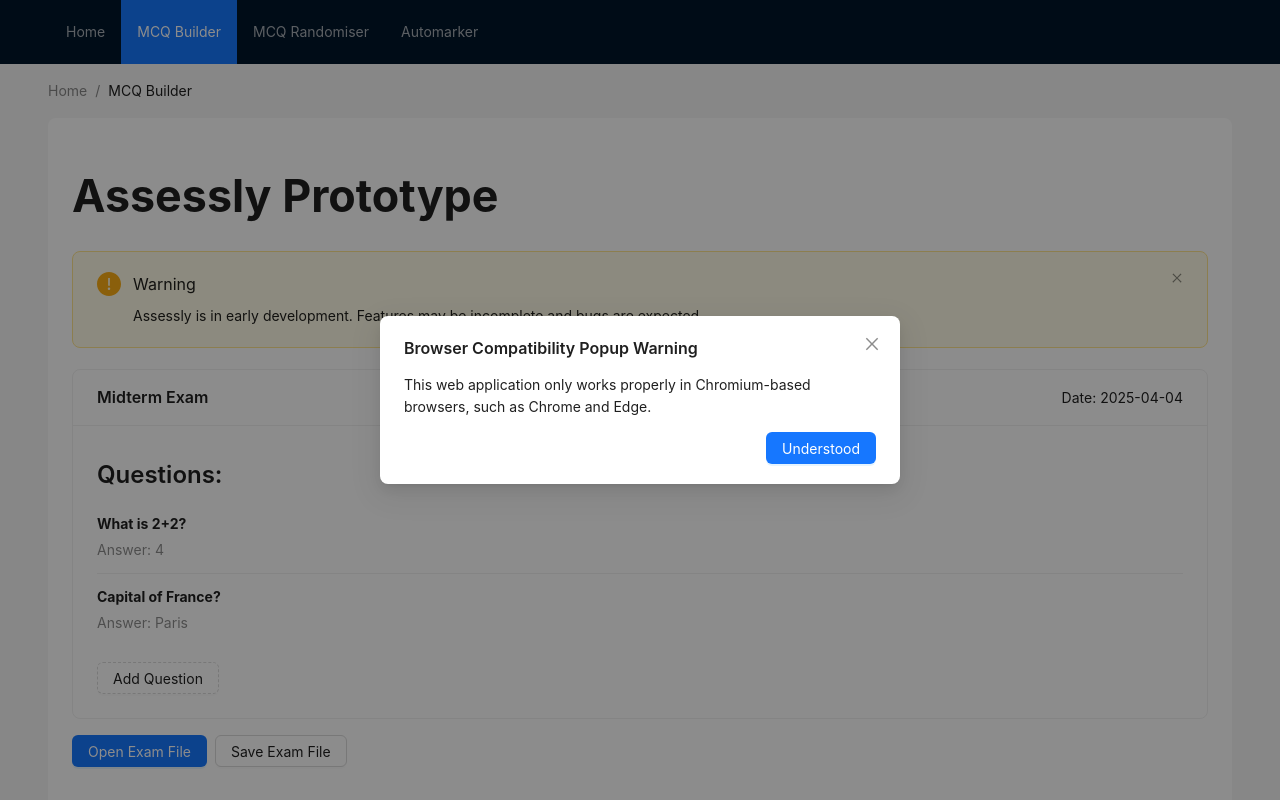
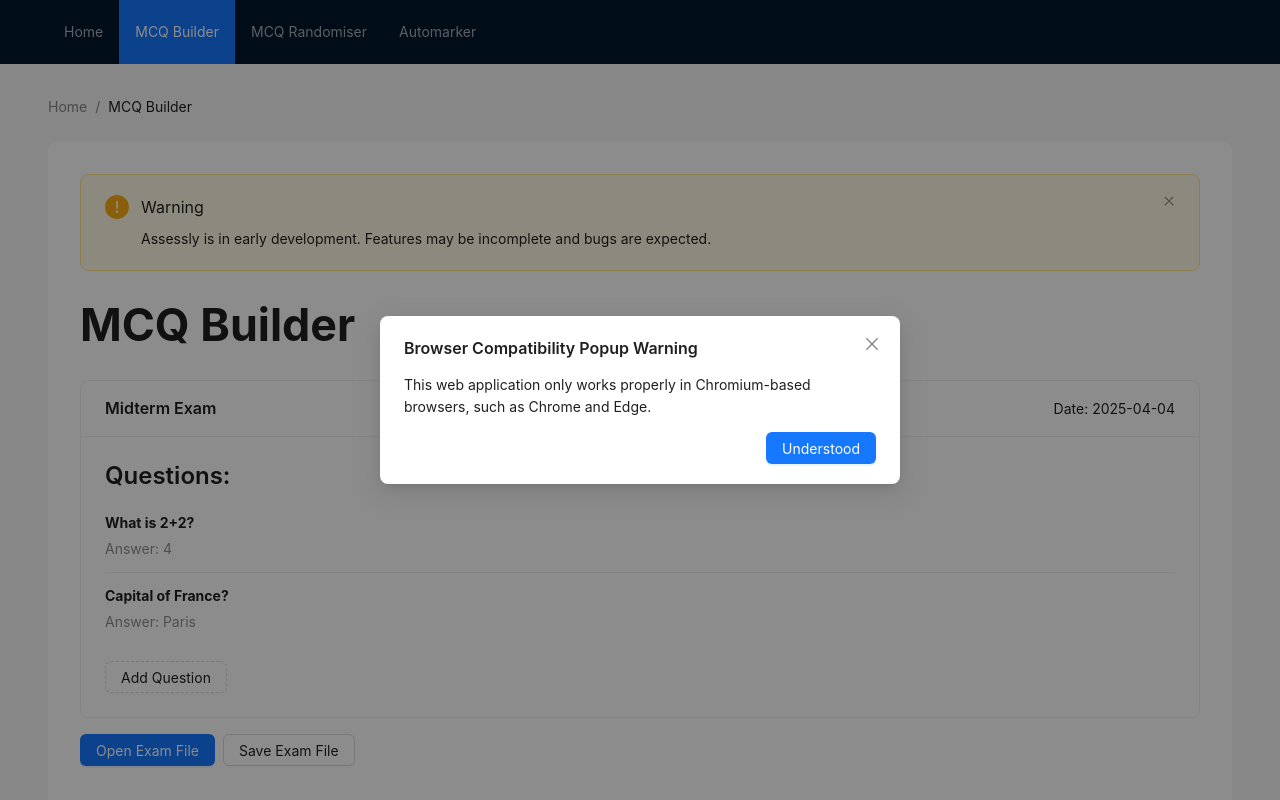
Before and after one commit to uoa-compsci399-2025-s1/capstone-project-2025-s1-team-11, a React (Vite) app in the folder frontend/: page / in a window 1280 px wide. Shown: the top 800 px of the page. Built offline with nearby package versions, Linux system fonts and the light colour scheme.

Commit message:
Layout changes
Updated spacing between elements on the questions Card. Moved Alert and heading from App.jsx to ExamPageFS.jsx.

```diff
--- a/frontend/src/App.jsx
+++ b/frontend/src/App.jsx
@@ -18,16 +18,6 @@ const App = () => {
   return (
     <MCQLayout>
       <PopupWarning visible={showWarning} onClose={() => setShowWarning(false)} />
-
-      <h1>Assessly Prototype</h1>
-      <Alert
-        message="Warning"
-        description="Assessly is in early development. Features may be incomplete and bugs are expected."
-        type="warning"
-        showIcon
-        closable
-      />
-      <br />
       <ExamPageFS />
     </MCQLayout>
   );
--- a/frontend/src/components/Layout.jsx
+++ b/frontend/src/components/Layout.jsx
@@ -17,14 +17,15 @@ const MCQLayout = ({ children }) => {
 
   return (
     <Layout style={{ minHeight: '100vh', minWidth: '100vw', display: 'flex', flexDirection: 'column' }}>
-      <Header style={{ display: 'flex', alignItems: 'center', color: '#00457D' }}>
+            <Header style={{ display: 'flex', alignItems: 'center', padding: '0 24px' }}>
         {/* update logo */}
-        <div className="logo" />
+        <div className="logo" style={{ marginRight: '24px' }} />
         {/* default key 2 = mcq creator tab */}
         <Menu theme="dark" mode="horizontal" defaultSelectedKeys={['2']} items={items} style={{ flex: 1, minWidth: 0 }} />
       </Header>
-      <Content style={{ padding: '0 48px', flex: 1 }}>
-        <Breadcrumb style={{ margin: '16px 0' }}>
+      <Content style={{ padding: '32px 48px', flex: 1 }}>
+        <div style={{maxWidth: '1200px', margin: '0 auto'}}>
+        <Breadcrumb style={{ marginBottom: '24px' }}>
           <Breadcrumb.Item>Home</Breadcrumb.Item>
           <Breadcrumb.Item>MCQ Builder</Breadcrumb.Item>
         </Breadcrumb>
@@ -33,13 +34,14 @@ const MCQLayout = ({ children }) => {
             background: colorBgContainer,
             borderRadius: borderRadiusLG,
             minHeight: '800px',
-            padding: '24px'
+            padding: '32px'
           }}
         >
-          {children}
+            {children}
+            </div>
         </div>
       </Content>
-      <Footer style={{ textAlign: 'center' }}>
+      <Footer style={{ textAlign: 'center', padding: '16px 24px' }}>
         University of Auckland | {new Date().getFullYear()} | Created by Team 11 (Cache Converters)
       </Footer>
     </Layout>
--- a/frontend/src/pages/ExamPageFS.jsx
+++ b/frontend/src/pages/ExamPageFS.jsx
@@ -1,5 +1,5 @@
 import React, { useState } from "react";
-import { Button, Space, Card, List, Typography } from 'antd';
+import { Button, Space, Card, List, Typography, Alert } from 'antd';
 import Exam from "../models/ExamFS.js";
 import { Question } from "../models/QuestionFS.js";
 import { openExamFile, saveExamToFile } from "../services/fileSystemAccess.js";
@@ -46,8 +46,16 @@ const ExamPageFS = () => {
 
     return (
         <div>
+            <Alert
+            message="Warning"
+            description="Assessly is in early development. Features may be incomplete and bugs are expected."
+            type="warning"
+            showIcon
+            closable
+        />
+        <h1>MCQ Builder</h1>
         <Card title={exam.title} extra={<span>Date: {exam.date}</span>}>
-                <Typography.Title level={3} style={{ margin: '10px 0' }}>Questions:</Typography.Title>
+            <Typography.Title level={3} style={{ margin: '0', paddingBottom: '8px'}}>Questions:</Typography.Title>
             <List
                 itemLayout="horizontal"
                 dataSource={exam.questions}
```
Lines whose indentation alone changed are shown as unchanged.
